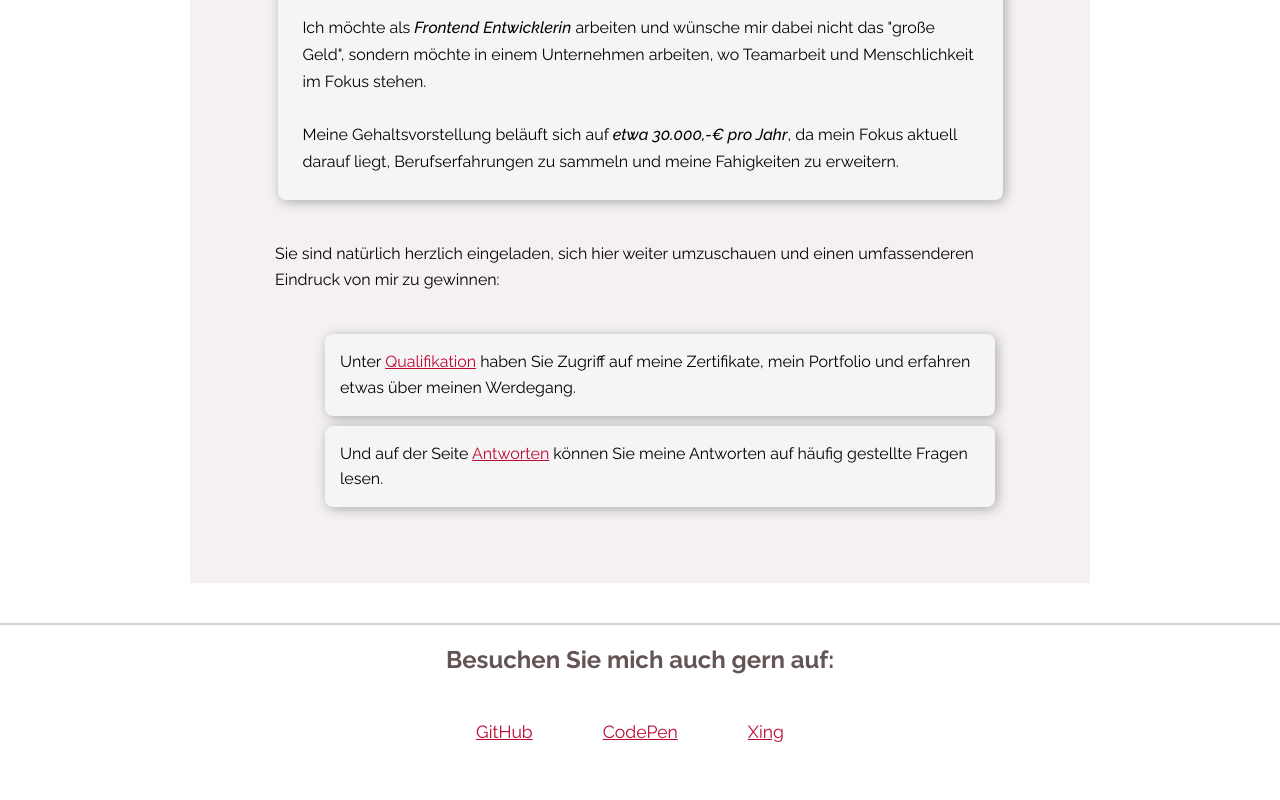
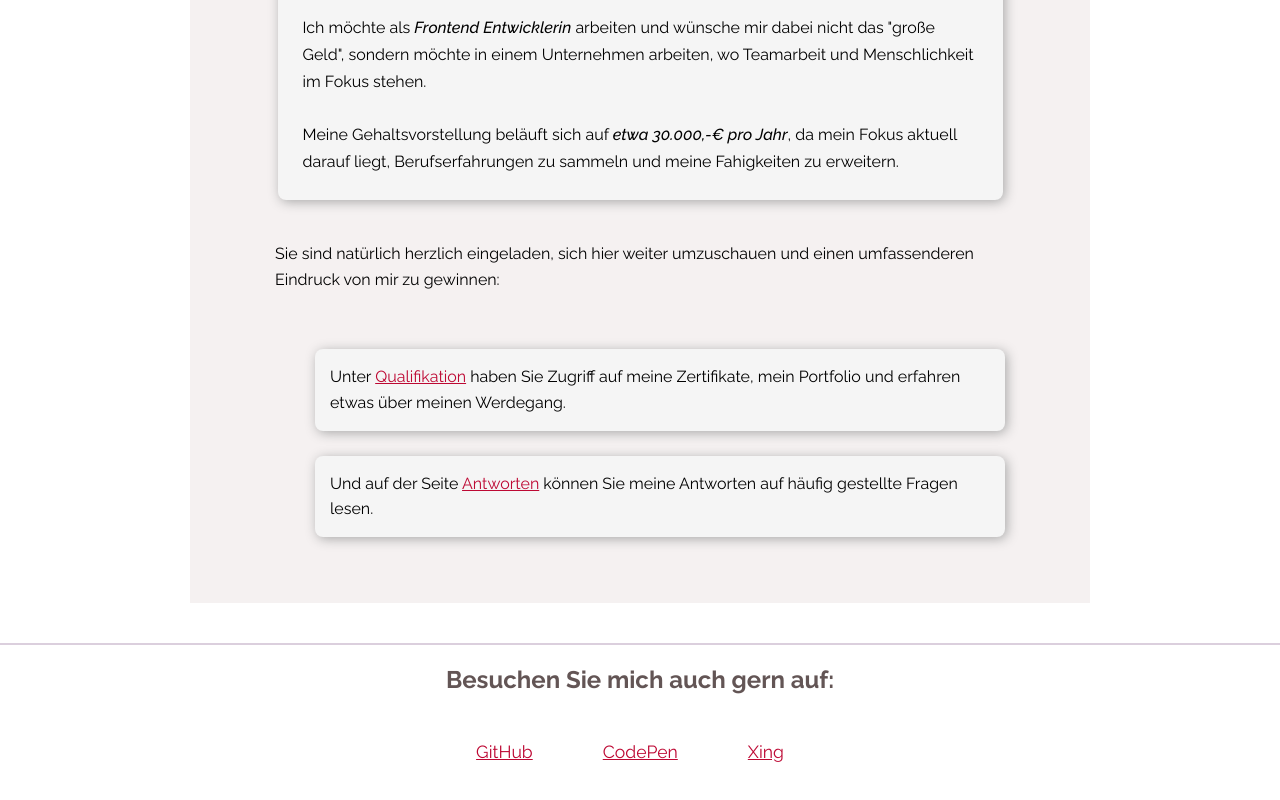
Before and after one commit to Mandy-Blaschke/homepage, an Angular app: page /kennenlernen in a window 1280 px wide. Shown: the part 788-1588 px from the top of the page. Built offline with nearby package versions, Linux system fonts and the light colour scheme.

Commit message:
fixed: refinement layout

```diff
--- a/src/app/var.scss
+++ b/src/app/var.scss
@@ -34,7 +34,7 @@ $box-shadow: 2px 2px 12px darkgrey;
 
     li {
       padding: 15px;
-      margin: 10px;
+      margin-top: 25px;
       background-color: whitesmoke;
       box-shadow: $box-shadow;
       border-radius: $box-border;
```
